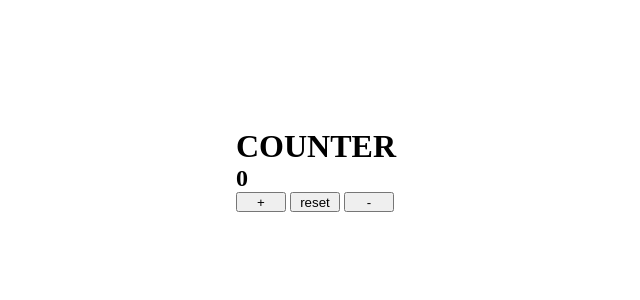
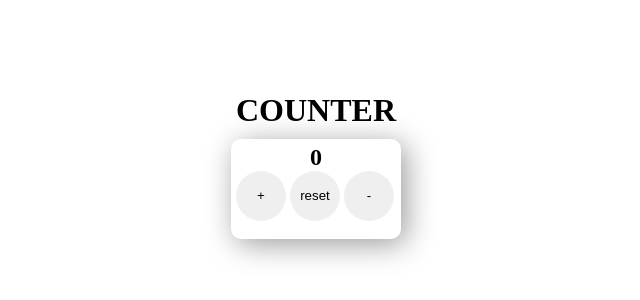
Before and after one commit to hammzyy/Counter, a plain HTML site: page index.html in a window 1280 px wide. Shown: the part 230-530 px from the top of the page, without its empty margins (324-964 px from the left). Drawn offline with Linux system fonts and the light colour scheme.

Commit message:
updated styling

```diff
--- a/index.html
+++ b/index.html
@@ -8,13 +8,17 @@
     <link rel="stylesheet" href="style.css">
 </head>
 <body>
-    <div>
-        <h1>COUNTER</h1>
-        <h2 id="val">0</h2>
+    <h1>COUNTER</h1>
+    <div class="container">
 
-        <button onclick="add()" id="increase">+</button>
-        <button onclick="res()" id="reset">reset</button>
-        <button onclick="sub()" id="decrease">-</button>
+        <div class="body">
+
+            <h2 id="val">0</h2>
+
+            <button onclick="add()" id="increase">+</button>
+            <button onclick="res()" id="reset">reset</button>
+            <button onclick="sub()" id="decrease">-</button>
+        </div>
     </div>
 
     <script src="script.js"></script>
--- a/style.css
+++ b/style.css
@@ -4,14 +4,35 @@
 }
 
 body{
+    background-image:url('');
+    background-size: cover;
+    height: 100vh;
+    display: flex;
+    flex-direction: column;
     justify-content: center;
     align-items: center;
-    flex-direction: column;
-    display: flex;
-    height: 100vh;
+}
+
+.container{
+    position: relative;
+    margin: 10px;
+    border-radius: 10px;
+    background-color: rgba(255, 255, 255, 0.1);
+    box-shadow: 5px 5px 30px rgba(0, 0, 0, 0.4);
+    height: 100px;
+    width: 170px;
+}
+
+#val{
+text-align: center;
 }
 
 button{
-    height: 20px;
+    height: 50px;
     width: 50px;
+    border-radius: 50%;
+    border-style: none;
 }
+.body{
+    padding: 5px;
+}
```
